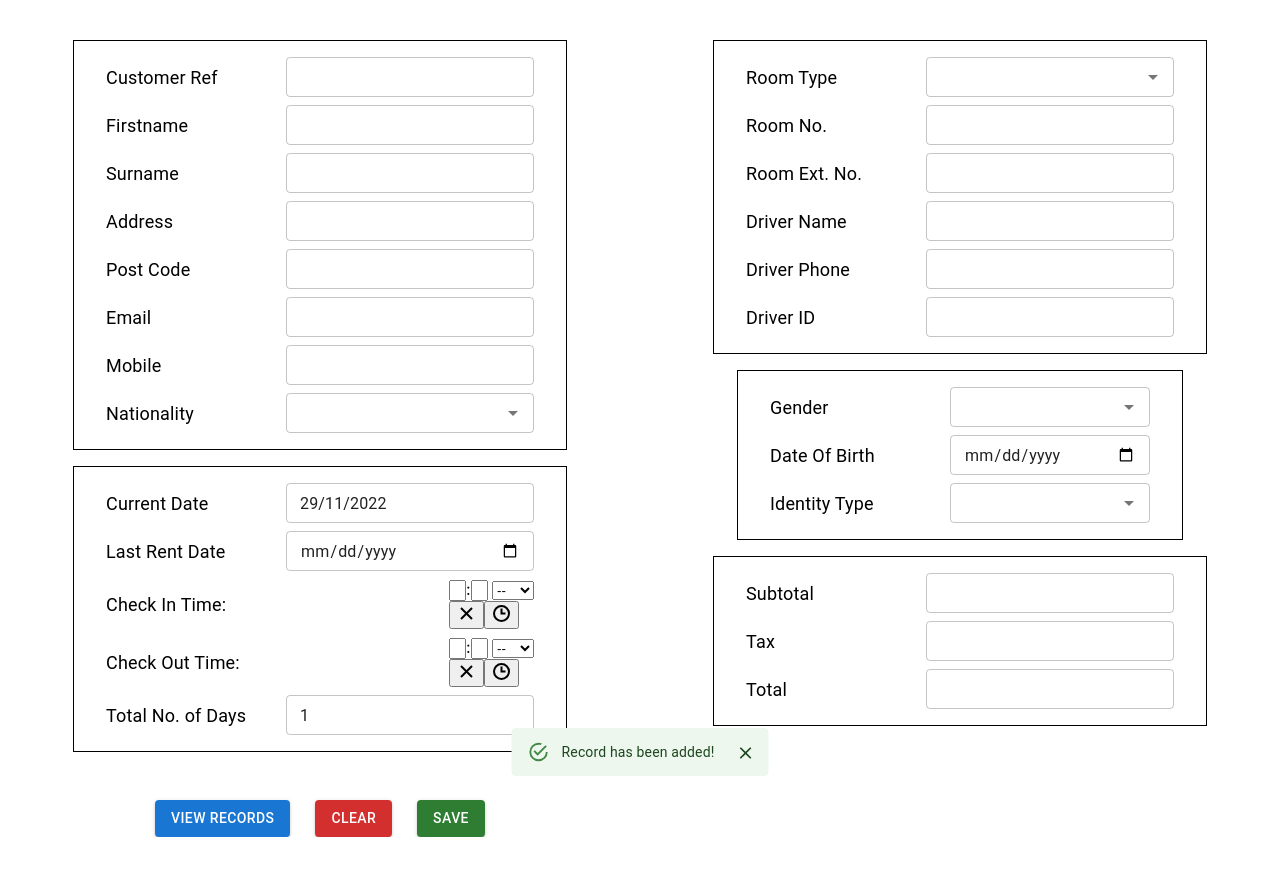
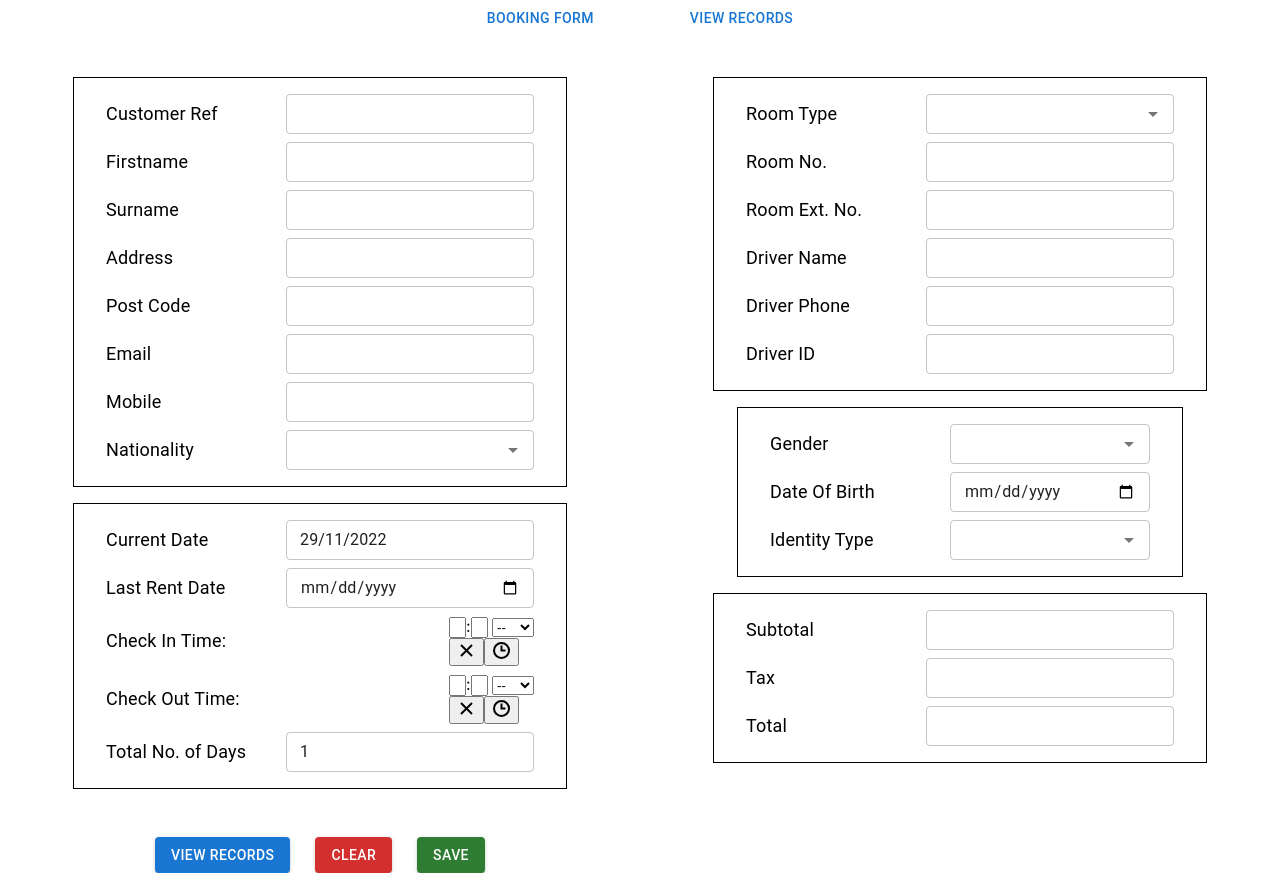
Before and after one commit to djshujja/freddo-hotel, a React (Create React App) app: page / in a window 1280 px wide. Both pictures are taken after a click on the button "PROCEED". Before the commit the page ends 837 px from the top, so only its background shows below. Built offline with nearby package versions, Linux system fonts and the light colour scheme.

Commit message:
with navbar

```diff
--- a/src/App.js
+++ b/src/App.js
@@ -5,11 +5,15 @@ import { Route, BrowserRouter as Router, Routes } from "react-router-dom";
 import Home from "./views/Home";
 import Main from "./views/Main";
 import Records from "./views/Records";
+import React from "react";
+import Menu from "./components/Layout/Menu";
 
 function App() {
     return (
+        <React.Fragment>
             <Router>
                 <div>
+                    <Menu />
                     <Routes>
                         <Route path='/' element={<Home />} />
                         <Route path='/main' element={<Main />} />
@@ -17,6 +21,7 @@ function App() {
                     </Routes>
                 </div>
             </Router>
+        </React.Fragment>
     );
 }
 
--- a/src/components/BookingForm/DateForm.jsx
+++ b/src/components/BookingForm/DateForm.jsx
@@ -1,13 +1,16 @@
 import { Box, TextField } from "@mui/material";
 import { FBox, Title } from "../Styled/Globals";
 import { DesktopDatePicker } from "@mui/x-date-pickers/DesktopDatePicker";
-import React, { useEffect } from "react";
+import React, { useEffect, useState } from "react";
 import moment from "moment/moment";
 
 import { AdapterDateFns } from "@mui/x-date-pickers/AdapterDateFns";
 import { LocalizationProvider } from "@mui/x-date-pickers";
 import TimePicker from "react-time-picker";
 export default function DateForm({ data, setData, handleChange }) {
+    const [inTime, setInTime] = useState("");
+    const [outTime, setOutTime] = useState("");
+
     useEffect(() => {
         const days = Math.abs(moment().diff(data?.lastRentDate, "days")) + 1;
         console.log(days);
@@ -49,14 +52,14 @@ export default function DateForm({ data, setData, handleChange }) {
             <FBox>
                 <Title>Check In Time:</Title>
                 <div>
-                    <TimePicker onChange={handleChange} />
-                </div>{" "}
+                    <TimePicker onChange={setInTime} value={inTime} />
+                </div>
             </FBox>
             <FBox>
                 <Title>Check Out Time:</Title>
                 <div>
-                    <TimePicker onChange={handleChange} />
-                </div>{" "}
+                    <TimePicker onChange={setOutTime} value={outTime} />
+                </div>
             </FBox>
             <FBox>
                 <Title>Total No. of Days</Title>
--- a/src/components/BookingForm/PersonalInfoForm.jsx
+++ b/src/components/BookingForm/PersonalInfoForm.jsx
@@ -22,6 +22,7 @@ export default function PersonalInfoForm({ data, setData, handleChange }) {
                     fullWidth
                     size='small'
                     id='combo-box-demo'
+                    value={data?.gender}
                     options={["Male", "Female", ""]}
                     onChange={(_, value, choice) =>
                         choice === "selectOption"
@@ -60,7 +61,8 @@ export default function PersonalInfoForm({ data, setData, handleChange }) {
                     fullWidth
                     sx={{ width: "100%" }}
                     size='small'
-                    id='roomType'
+                    id='identityType'
+                    value={data?.identityType}
                     options={["ID", "Passport"]}
                     onChange={(_, value, choice) =>
                         choice === "selectOption"
@@ -68,7 +70,11 @@ export default function PersonalInfoForm({ data, setData, handleChange }) {
                             : setData({ ...data, identityType: "" })
                     }
                     renderInput={(params) => (
-                        <TextField {...params} fullWidth />
+                        <TextField
+                            {...params}
+                            fullWidth
+                            value={data?.identityType}
+                        />
                     )}
                 />
             </FBox>
--- a/src/components/BookingForm/RoomForm.jsx
+++ b/src/components/BookingForm/RoomForm.jsx
@@ -21,6 +21,7 @@ export default function RoomForm({ data, setData, handleChange }) {
                     fullWidth
                     size='small'
                     id='roomType'
+                    value={data?.roomType}
                     options={["AC", "Fan"]}
                     onChange={(_, value, choice) =>
                         choice === "selectOption"
@@ -28,7 +29,11 @@ export default function RoomForm({ data, setData, handleChange }) {
                             : setData({ ...data, roomType: "" })
                     }
                     renderInput={(params) => (
-                        <TextField {...params} fullWidth />
+                        <TextField
+                            {...params}
+                            value={data?.roomType}
+                            fullWidth
+                        />
                     )}
                 />
             </FBox>
--- a/src/components/BookingForm/index.jsx
+++ b/src/components/BookingForm/index.jsx
@@ -6,6 +6,7 @@ import {
     Grid,
     IconButton,
     Snackbar,
+    useForkRef,
 } from "@mui/material";
 import { useNavigate } from "react-router-dom";
 
@@ -14,11 +15,12 @@ import ChargesForm from "./ChargesForm";
 import CustomerForm from "./CustomerForm";
 import DateForm from "./DateForm";
 import PersonalInfoForm from "./PersonalInfoForm";
-import React, { useState } from "react";
+import React, { useEffect, useState } from "react";
 import RoomForm from "./RoomForm";
 
 export default function BookingForm() {
-    const [open, setOpen] = useState(true);
+    const [showLoaded, setShowLoaded] = useState(true);
+    const [showAdded, setShowAdded] = useState(false);
     const [data, setData] = useState(null);
     const navigate = useNavigate();
 
@@ -28,10 +30,16 @@ export default function BookingForm() {
     const handleClear = (_) => setData(null);
 
     const handleSave = (_) => {
-        setOpen(true);
+        setShowAdded(true);
         handleClear();
         console.table(data);
     };
+
+    useEffect(() => {
+        setTimeout(() => {
+            setShowLoaded(false);
+        }, 2000);
+    }, []);
 
     return (
         <Box>
@@ -100,7 +108,11 @@ export default function BookingForm() {
                             flexDirection: "column",
                         })}
                     >
-                        <RoomForm data={data} handleChange={handleChange} />
+                        <RoomForm
+                            setData={setData}
+                            data={data}
+                            handleChange={handleChange}
+                        />
                         <PersonalInfoForm
                             setData={setData}
                             data={data}
@@ -144,19 +156,32 @@ export default function BookingForm() {
                     </Box>
                 </Grid> */}
             </Grid>
-
             <Snackbar
-                open={open}
-                autoHideDuration={6000}
-                onClose={(_) => setOpen(false)}
+                open={showAdded}
+                autoHideDuration={2500}
+                onClose={(_) => setShowAdded(false)}
                 anchorOrigin={{ vertical: "bottom", horizontal: "center" }}
             >
                 <Alert
-                    onClose={(_) => setOpen(false)}
+                    onClose={(_) => setShowAdded(false)}
+                    severity='info'
+                    sx={{ width: "100%" }}
+                >
+                    Records Added Successfully!
+                </Alert>
+            </Snackbar>
+            <Snackbar
+                open={showLoaded}
+                autoHideDuration={1200}
+                onClose={(_) => setShowLoaded(false)}
+                anchorOrigin={{ vertical: "bottom", horizontal: "center" }}
+            >
+                <Alert
+                    onClose={(_) => setShowLoaded(false)}
                     severity='success'
                     sx={{ width: "100%" }}
                 >
-                    Record has been added!
+                    Records Loaded Successfully!
                 </Alert>
             </Snackbar>
         </Box>
--- a/src/components/Layout/Menu.jsx
+++ b/src/components/Layout/Menu.jsx
@@ -1,5 +1,33 @@
+import { Box, Button } from "@mui/material";
+import { useNavigate } from "react-router-dom";
 import React from "react";
 
 export default function Menu() {
-  return <div>Menu</div>;
+    const navigate = useNavigate();
+
+    return (
+        <Box
+            sx={(theme) => ({
+                display: "flex",
+                alignItems: "center",
+                justifyContent: "center",
+                columnGap: 10,
+            })}
+        >
+            <Button
+                variant={"text"}
+                color={"primary"}
+                onClick={(_) => navigate("/main")}
+            >
+                Booking Form
+            </Button>
+            <Button
+                variant='text'
+                color={"primary"}
+                onClick={(_) => navigate("/records")}
+            >
+                View Records
+            </Button>
+        </Box>
+    );
 }
```
Lines whose indentation alone changed are shown as unchanged.
